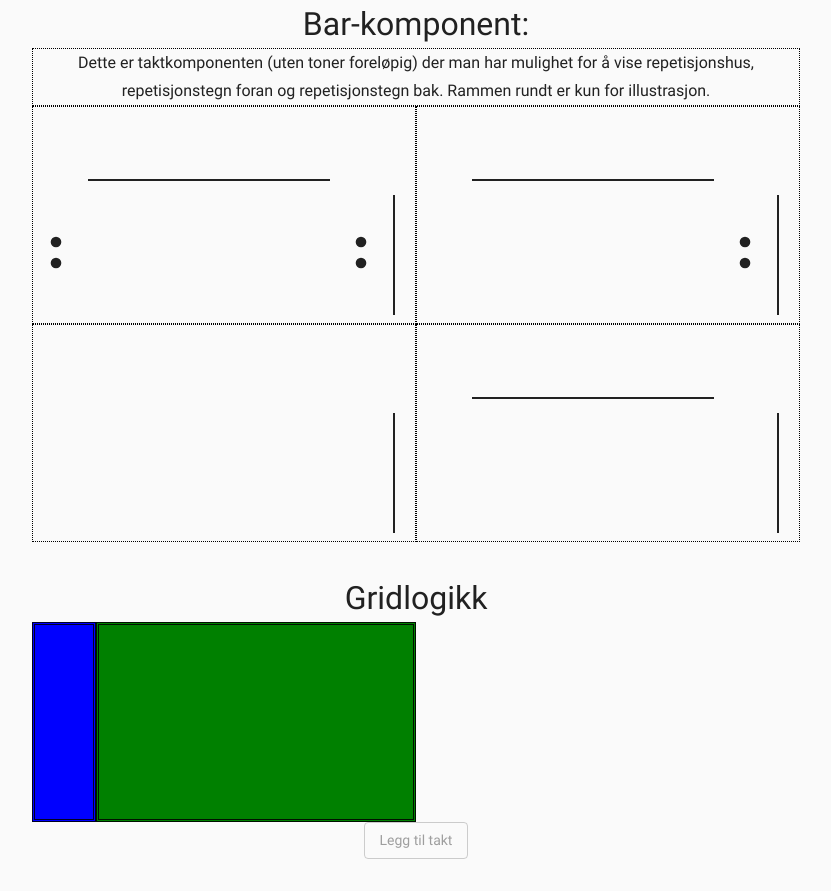
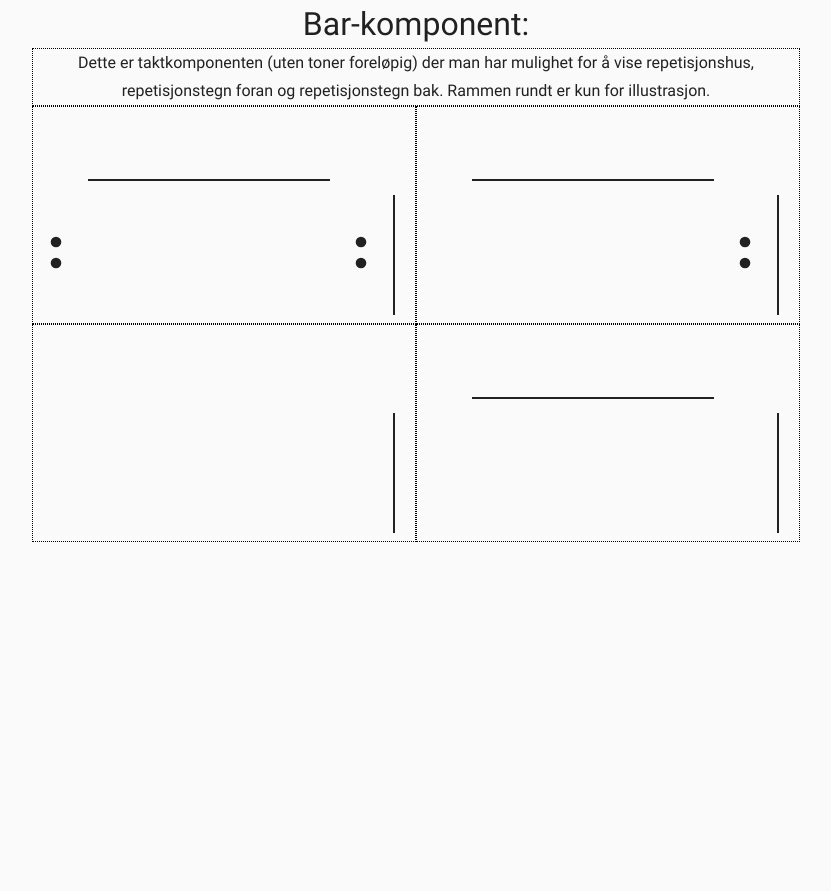
Before and after one commit to lasseklovstad/dissimilis-hackathon, a React (Create React App) app: page /common in a window 1280 px wide. Shown: the whole page, without its empty margins (224-1055 px from the left). After the commit the page ends 800 px from the top, so only its background shows below. Built offline with nearby package versions, Linux system fonts and the light colour scheme.

Commit message:
ferdig med griden på endre-sang-siden #141

```diff
--- a/src/components/CreateSongTab/CreateSongTab.tsx
+++ b/src/components/CreateSongTab/CreateSongTab.tsx
@@ -26,7 +26,7 @@ export type InstrumentCard = {
     link: string,
 }
 export const CreateSongTab: React.FC<CreateSongTabProps> = props => {
-    const [instruments, setInstruments] = useState<InstrumentCard[]>([{ name: "Bass", link: "/" }]);
+    const [instruments, setInstruments] = useState<InstrumentCard[]>([{ name: "Bass", link: "/song" }]);
     const [modalIsOpen, setModalIsOpen] = useState(false);
     const [modalStyle] = useState(getModalStyle);
     const [textFieldInput, setTextFieldInput] = useState<string>("");
@@ -34,7 +34,7 @@ export const CreateSongTab: React.FC<CreateSongTabProps> = props => {
     const classes = useStyles();
 
     const addInstrument = (): void => {
-        let newInstrument: InstrumentCard = { name: textFieldInput, link: "/" };
+        let newInstrument: InstrumentCard = { name: textFieldInput, link: "/song" };
         setInstruments(instruments => [...instruments, newInstrument]);
         setModalIsOpen(false);
         setTextFieldInput("");
@@ -60,7 +60,7 @@ export const CreateSongTab: React.FC<CreateSongTabProps> = props => {
             <Grid item xs={12} sm={10}>
                 <Grid container spacing={2}>
                     <Grid item>
-                        <DashboardButton color={colors.gray_200} text={t("CreateSongTab:song")} link={"/"} />
+                        <DashboardButton color={colors.gray_200} text={t("CreateSongTab:song")} link={"/song"} />
                     </Grid>
                     {instruments.map((instrument, index) => {
                         return (
--- a/src/components/SongViewComponents/SongView.component.tsx
+++ b/src/components/SongViewComponents/SongView.component.tsx
@@ -1,40 +1,72 @@
-import React from 'react';
-import { makeStyles, Grid, Box } from '@material-ui/core';
+import React, { FC } from 'react';
+import { makeStyles, Grid, Box, Typography } from '@material-ui/core';
+import useLocalStorage from '@rehooks/local-storage';
+import colors from '../../utils/colors';
 
 export const SongViewMeasureComponent = () => {
-
+  const measure = useLocalStorage('measure')[0];
+  let measureNumerator = null;
+  let measureDenominator: string | null = null;
+  if (measure !== null) {
+    measureNumerator = measure[0];
+    measureDenominator = measure[1];
+  }
+  const style = useStyles();
   return (
-    <Box style={{ backgroundColor: "blue", height: "200px", borderStyle: "double" }}>
+    <Box className={style.MeasureContainer}>
+      <Box><Typography className={style.MeasureNumerator}>{measureNumerator}</Typography></Box>
+      <Box><Typography className={style.MeasureDenominator}>{measureDenominator}</Typography></Box>
     </Box>
   );
 }
 
 export const SongViewBarComponent = () => {
-
+  const style = useStyles();
   return (
-    <Box style={{ backgroundColor: "green", height: "200px", borderStyle: "double" }}></Box>
+    <Box className={style.BarComponent}></Box>
   );
 }
 
-export const SongViewBarNumberComponent = () => {
-
+export type SongViewBarNumberProps = {
+  barNumber: number
+}
+export const SongViewBarNumberComponent: FC<SongViewBarNumberProps> = ({ barNumber }) => {
+  const style = useStyles();
   return (
-    <Box style={{ backgroundColor: "red", height: "200px", borderStyle: "double" }}>
+    <Box className={style.BarNumberContainer}>
+      <Typography variant="body1" className={style.BarNumberText}>{barNumber}</Typography>
     </Box>
   );
 }
-
 export default SongViewBarComponent;
 
-
-
-
-
-
-
-
-
-const useStyles = makeStyles((theme) => ({
-
-
-}));
+const useStyles = makeStyles({
+  MeasureContainer: {
+    height: "200px",
+    flexDirection: "column",
+    display: "flex"
+  },
+  MeasureNumerator: {
+    margin: "10px 10px 0 0",
+    float: "right",
+    fontWeight: "bold"
+  },
+  MeasureDenominator: {
+    margin: "-5px 10px 0 0",
+    float: "right",
+    fontWeight: "bold"
+  },
+  BarComponent: {
+    backgroundColor: "green",
+    height: "200px",
+    borderStyle: "double"
+  },
+  BarNumberContainer: {
+    height: "200px"
+  },
+  BarNumberText: {
+    margin: "10px 10px 0 0",
+    float: "right",
+    color: colors.gray_400
+  }
+})
--- a/src/theme.tsx
+++ b/src/theme.tsx
@@ -1,10 +1,10 @@
-import {createMuiTheme} from "@material-ui/core/styles";
-import {colors} from "./utils/colors";
+import { createMuiTheme } from "@material-ui/core/styles";
+import { colors } from "./utils/colors";
 
-export const theme : object = createMuiTheme({
+export const theme: object = createMuiTheme({
     overrides: {
-        MuiCssBaseline : {
-            '@global' : {
+        MuiCssBaseline: {
+            '@global': {
                 html: {
                     fontSize: "100%"
                 }
@@ -32,22 +32,22 @@ export const theme : object = createMuiTheme({
         h1: {
             fontSize: "2rem",
             lineHeight: 1.5,
-            '@media(max-width:600px)' : {
+            '@media(max-width:600px)': {
                 fontSize: "1.625rem"
             }
         },
         h2: {
             fontSize: "1.5rem",
             lineHeight: 1.5,
-            '@media(max-width:600px)' : {
+            '@media(max-width:600px)': {
                 fontSize: "1.25"
             }
         },
-        body1: { //Corresponding to the parapraph in the figma sketches. Can use variant = "p" to use this
+        body1: { //Corresponding to the parapraph in the figma sketches. Can use variant = "p" to use this, 16px
             fontSize: "1rem",
             lineHeight: 1.5,
         },
-        caption: {
+        caption: { //12px
             fontSize: "0.75rem",
             lineHeight: 1.5,
         },
--- a/src/views/CommonView/CommonView.tsx
+++ b/src/views/CommonView/CommonView.tsx
@@ -1,7 +1,6 @@
-import React, { useState } from 'react';
-import { Typography, Grid, makeStyles, Box, useMediaQuery, Button } from '@material-ui/core';
+import React from 'react';
+import { Typography, Grid, makeStyles } from '@material-ui/core';
 import Bar from '../../components/Bar/Bar.component';
-import SongViewBarComponent, { SongViewBarNumberComponent, SongViewMeasureComponent } from '../../components/SongViewComponents/SongView.component';
 
 export type CommonViewProps = {
 
@@ -9,34 +8,6 @@ export type CommonViewProps = {
 
 export const CommonView: React.FC<CommonViewProps> = props => {
     const classes = useStyles();
-    const xs = useMediaQuery("(max-width: 600px)");
-    const xl = useMediaQuery("(min-width: 1920px)");
-
-    const [bars, setBars] = useState([(<SongViewBarComponent />)])
-    const [leftGrid, setLeftGrid] = useState([(<SongViewMeasureComponent />)])
-
-    const addEmptyBar = () => {
-        if (xs) {
-            if (bars.length === leftGrid.length) {
-                setLeftGrid([...leftGrid, (<SongViewBarNumberComponent />)])
-            }
-            setBars([...bars, (<SongViewBarComponent />)])
-        } else if (xl) {
-            if ((bars.length % 4 === 0)) {
-                setLeftGrid([...leftGrid, (<SongViewBarNumberComponent />)])
-            }
-            setBars([...bars, (<SongViewBarComponent />)])
-        } else {
-            if ((bars.length % 2 === 0)) {
-                setLeftGrid([...leftGrid, (<SongViewBarNumberComponent />)])
-            }
-            setBars([...bars, (<SongViewBarComponent />)])
-        }
-    }
-
-
-
-
 
     return (
         <div>
@@ -62,43 +33,6 @@ export const CommonView: React.FC<CommonViewProps> = props => {
                 </Grid>
             </Grid>
 
-            <Box mt={4}>
-
-                <Grid container className={classes.root}>
-                    <Grid item xs={12}>
-                        <Box mx={4}>
-                            <Typography variant="h1">Gridlogikk</Typography>
-                        </Box>
-                    </Grid>
-                    <Grid item xs={12}> {/*Grid for main container, containing the bars, measure and barnumber */}
-                        <Grid container>
-                            <Grid item xs={1}>
-                                {leftGrid.map(element => (
-                                    element
-                                ))}
-                            </Grid>
-
-                            <Grid item xs={10}>
-                                <Grid container>
-                                    {bars.map(element => (
-                                        <Grid item xs={12} sm={6} xl={3} >
-                                            {element}
-                                        </Grid>
-                                    ))}
-                                </Grid>
-                            </Grid>
-                        </Grid>
-
-                        <Grid item xs={12}>
-                            <Box mb={4}>
-                                <Button variant="outlined" color="primary" onClick={() => addEmptyBar()}>
-                                    Legg til takt
-                                </Button>
-                            </Box>
-                        </Grid>
-                    </Grid>
-                </Grid>
-            </Box>
         </div >
     )
 }
--- a/src/views/DashboardView/DashboardView.tsx
+++ b/src/views/DashboardView/DashboardView.tsx
@@ -18,22 +18,22 @@ export const DashboardView: React.FC<DashboardViewProps> = () => {
     {
       id: 1,
       text: "2/4-" + measureText,
-      link: "/"
+      link: "/song"
     },
     {
       id: 2,
       text: "3/4-" + measureText,
-      link: "/"
+      link: "/song"
     },
     {
       id: "3",
       text: "4/4-" + measureText,
-      link: "/"
+      link: "/song"
     },
     {
       id: 4,
       text: "6/8-" + measureText,
-      link: ""
+      link: "/song"
     }
   ];
   const styles = useStyles()
--- a/src/views/SongView/SongView.tsx
+++ b/src/views/SongView/SongView.tsx
@@ -18,17 +18,17 @@ export const SongView: React.FC<SongViewProps> = props => {
   const addEmptyBar = () => {
     if (xs) {
       if (bars.length === leftGrid.length) {
-        setLeftGrid([...leftGrid, (<SongViewBarNumberComponent />)])
+        setLeftGrid([...leftGrid, (<SongViewBarNumberComponent barNumber={bars.length + 1} />)])
       }
       setBars([...bars, (<SongViewBarComponent />)])
     } else if (xl) {
       if ((bars.length % 4 === 0)) {
-        setLeftGrid([...leftGrid, (<SongViewBarNumberComponent />)])
+        setLeftGrid([...leftGrid, (<SongViewBarNumberComponent barNumber={bars.length + 1} />)])
       }
       setBars([...bars, (<SongViewBarComponent />)])
     } else {
       if ((bars.length % 2 === 0)) {
-        setLeftGrid([...leftGrid, (<SongViewBarNumberComponent />)])
+        setLeftGrid([...leftGrid, (<SongViewBarNumberComponent barNumber={bars.length + 1} />)])
       }
       setBars([...bars, (<SongViewBarComponent />)])
     }
@@ -36,6 +36,7 @@ export const SongView: React.FC<SongViewProps> = props => {
 
   return (
     <Grid container className={classes.root}>
+
       <Grid item xs={12} >
         <NavBarCreateSong />
       </Grid>
@@ -69,8 +70,6 @@ export const SongView: React.FC<SongViewProps> = props => {
       </Grid>
 
 
-
-
       <Box mb={4}>
         <Button variant="outlined" color="primary" onClick={() => addEmptyBar()}>
           Legg til takt
```
Also changed, not shown: src/components/DashboardButtons/DashboardButtons.tsx (+8 -8 lines), 1 other file (tests, documents, lock files or other folders).
